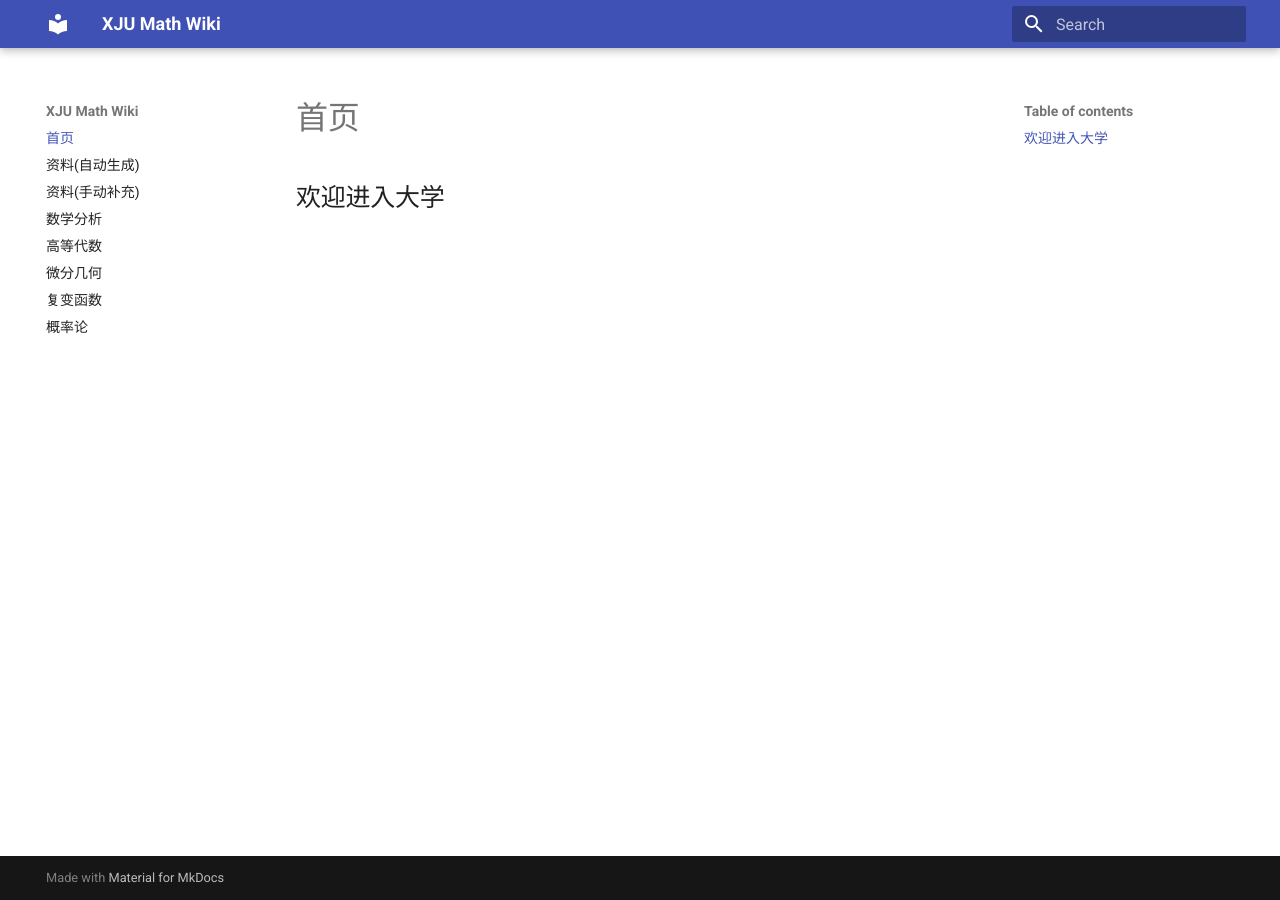
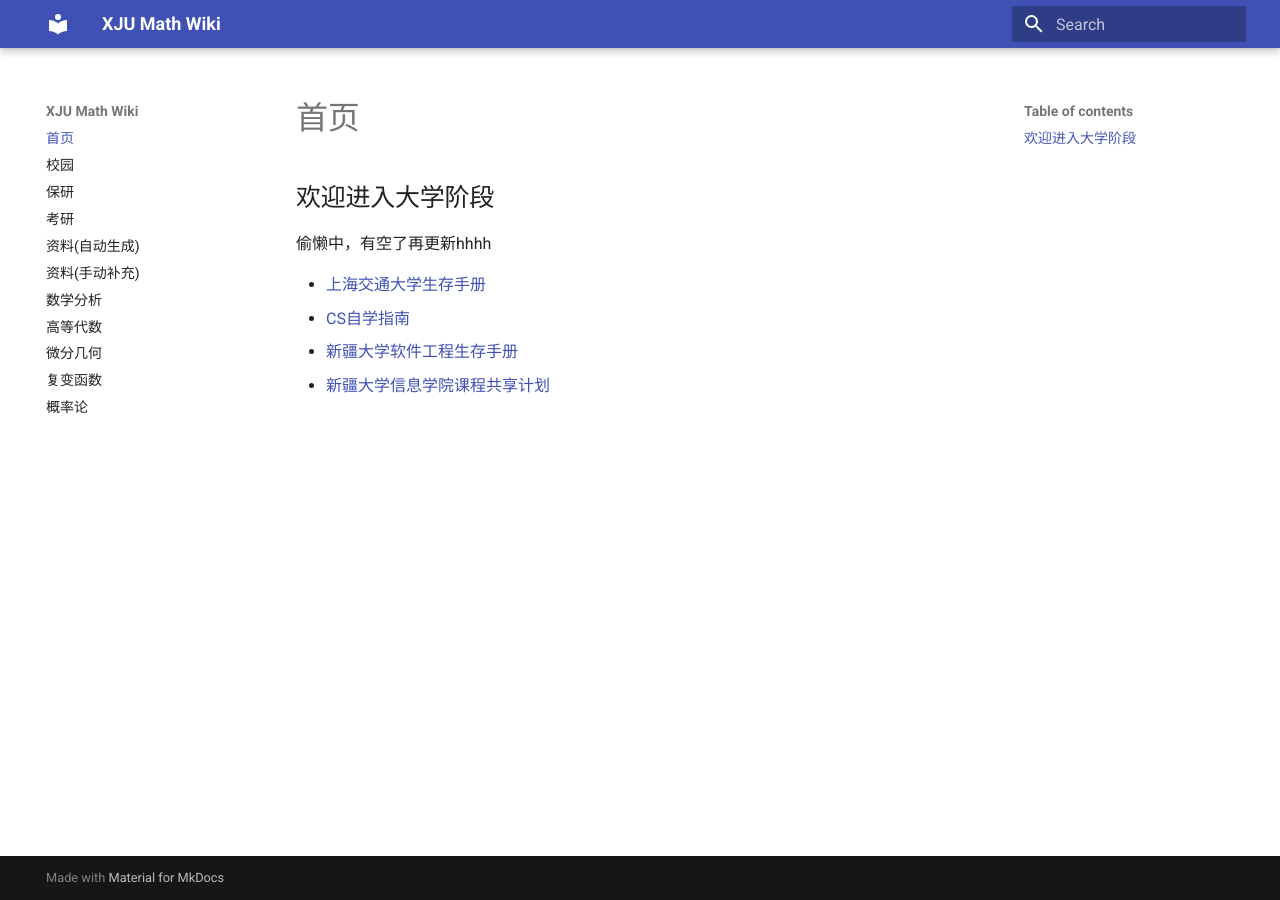
Before and after one commit to haodongcui/xju-math-wiki, an MkDocs documentation site: the page built from docs/index.md, in a window 1280 px wide. Built offline with MkDocs 1.6.1 and Material for MkDocs 9.7.7, drawn with Linux system fonts in a browser that asks for light colours.

Commit message:
bao yan a little

```diff
--- a/docs/index.md
+++ b/docs/index.md
@@ -1,2 +1,9 @@
 
-## 欢迎进入大学
+## 欢迎进入大学阶段
+
+偷懒中，有空了再更新hhhh
+
+- [上海交通大学生存手册](https://survivesjtu.gitbook.io/survivesjtumanual)
+- [CS自学指南](https://csdiy.wiki/)
+- [新疆大学软件工程生存手册](https://gitee.com/XJUSoftwareHandbook/handbook01)
+- [新疆大学信息学院课程共享计划](https://github.com/Indolent-Kawhi/XJU-Computing-Heart)
--- a/mkdocs.yml
+++ b/mkdocs.yml
@@ -4,6 +4,10 @@ theme:
 
 nav:
   - 首页: index.md
+  - 校园: 校园.md
+  - 保研: 保研.md
+  - 考研: 考研.md
+
   - 资料(自动生成): resource-auto.md
   - 资料(手动补充): resource.md
 
```
Also changed, not shown: docs/保研.md (added, +18 -0 lines), docs/校园.md (added), docs/考研.md (added).
